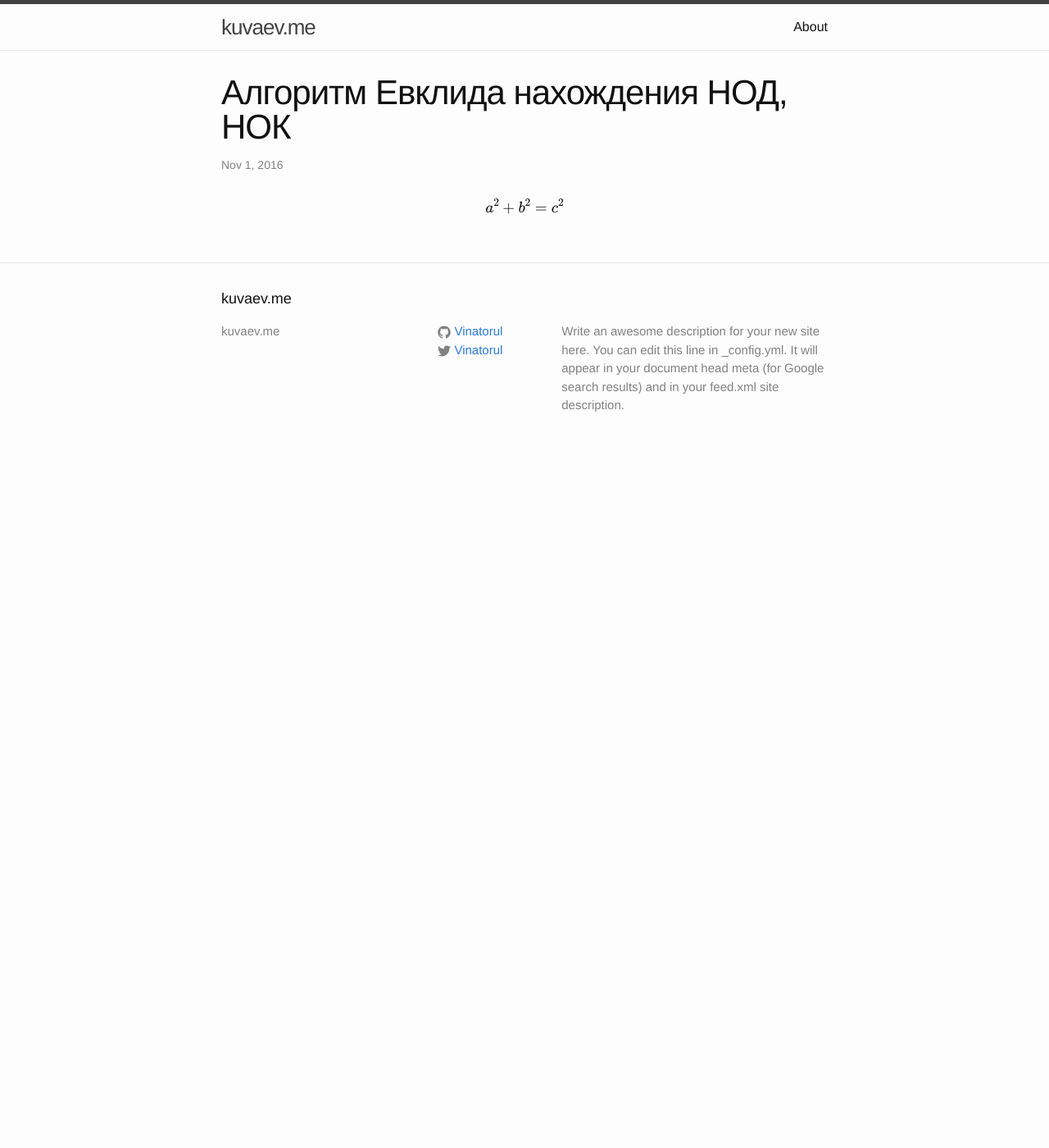
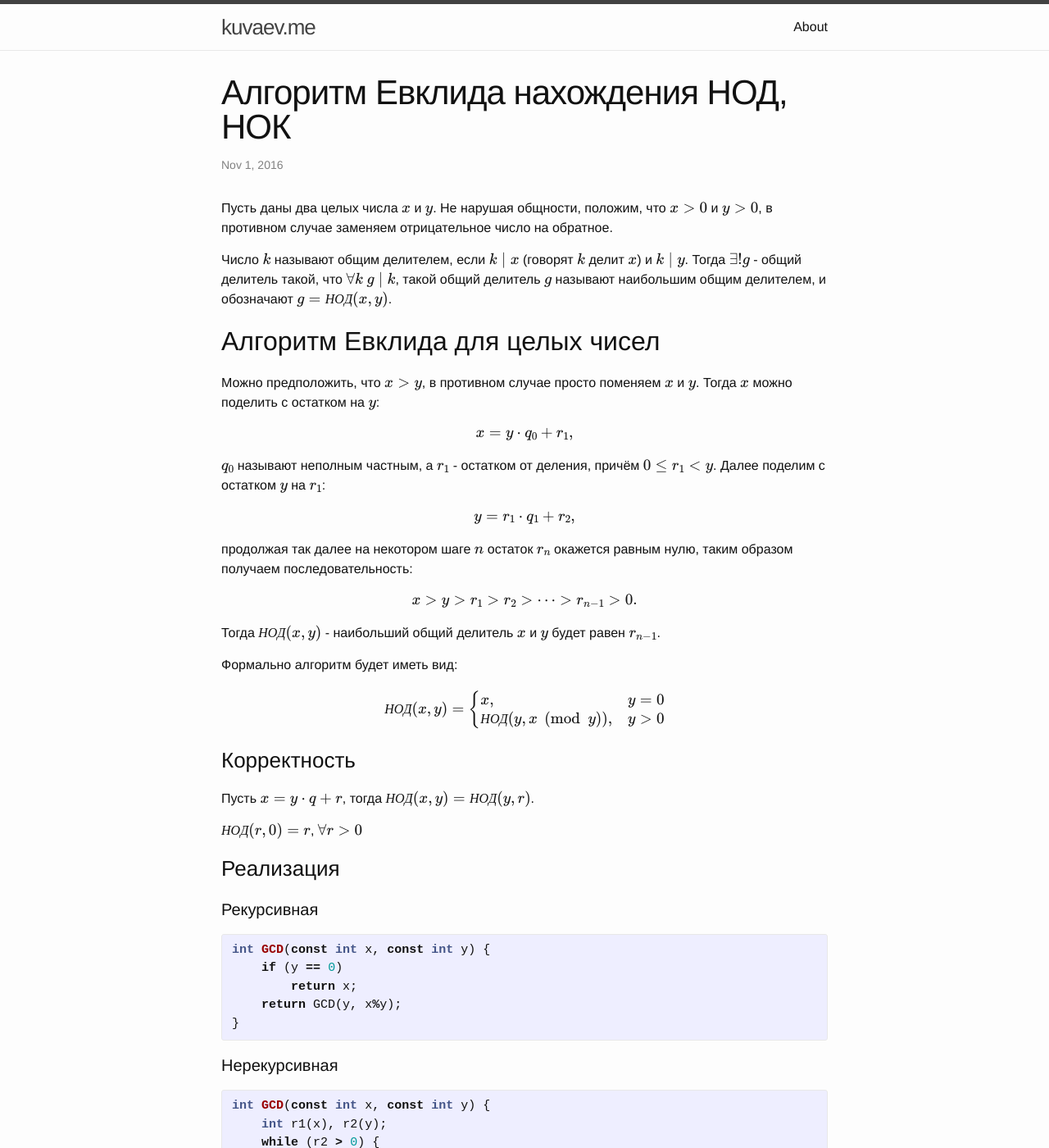
Before and after one commit to Vinatorul/vinatorul.github.io, a Jekyll site: the page built from _posts/2016-11-01-gcd-lcm.md, in a window 1280 px wide and 1400 px high. Shown: the whole window at 82% size. Built offline with Jekyll 4.4.1, drawn with Linux system fonts in a browser that asks for light colours; formulas are drawn with MathJax 3; some of the changed text lies outside the part shown.

Commit message:
GCD and LCM

```diff
--- a/_posts/2016-11-01-gcd-lcm.md
+++ b/_posts/2016-11-01-gcd-lcm.md
@@ -4,4 +4,94 @@ title:  "Алгоритм Евклида нахождения НОД, НОК"
 date:   2016-11-01
 categories: tutorials
 ---
-$$a^2 + b^2 = c^2$$
+
+Пусть даны два целых числа $$x$$ и $$y$$.
+Не нарушая общности, положим, что $$x > 0$$ и $$y > 0$$, в противном случае заменяем отрицательное число на обратное.
+
+Число $$k$$ называют общим делителем, если $$k \mid x$$ (говорят $$k$$ делит $$x$$) и $$k \mid y$$.
+Тогда $$\exists ! g$$ - общий делитель такой, что $$\forall k$$ $$g \mid k$$, такой общий делитель $$g$$ называют наибольшим общим делителем, и обозначают $$g = НОД(x, y)$$.
+
+## Алгоритм Евклида для целых чисел
+
+Можно предположить, что $$x > y$$, в противном случае просто поменяем $$x$$ и $$y$$.
+Тогда $$x$$ можно поделить с остатком на $$y$$:
+
+$$
+x = y\cdot q_0 + r_1,
+$$
+
+$$q_0$$ называют неполным частным, а $$r_1$$ - остатком от деления, причём $$0 \leq r_1 < y$$.
+Далее поделим с остатком $$y$$ на $$r_1$$:
+
+$$
+y = r_1\cdot q_1 + r_2,
+$$
+
+продолжая так далее на некотором шаге $$n$$ остаток $$r_n$$ окажется равным нулю, таким образом получаем последовательность:
+
+$$
+x > y > r_1 > r_2 > \dots > r_{n-1} > 0.
+$$
+
+Тогда $$НОД(x, y)$$ - наибольший общий делитель $$x$$ и $$y$$ будет равен $$r_{n-1}$$.
+
+Формально алгоритм будет иметь вид:
+
+$$
+\begin{equation*}
+НОД(x, y) =
+ \begin{cases}
+   x, &y = 0\\
+   НОД(y, x\pmod{y}), &y > 0
+ \end{cases}
+\end{equation*}
+$$
+
+### Корректность
+
+Пусть $$x = y\cdot q + r$$, тогда $$НОД(x, y) = НОД(y, r)$$.
+
+$$НОД(r, 0) = r$$, $$\forall r > 0$$
+
+### Реализация
+
+#### Рекурсивная
+{% highlight cpp %}
+int GCD(const int x, const int y) {
+    if (y == 0)
+        return x;
+    return GCD(y, x%y);
+}
+{% endhighlight %}
+
+#### Нерекурсивная
+{% highlight cpp %}
+int GCD(const int x, const int y) {
+    int r1(x), r2(y);
+    while (r2 > 0) {
+        r1 %= r2;
+        swap(r1, r2);
+    }
+    return r1;
+}
+{% endhighlight %}
+
+## НОК
+
+Число $$m$$ называют общим кратным, если $$x\mid m$$ и $$y\mid m$$.
+
+Тогда $$\exists ! n$$ - общее кратное такое, что $$\forall m$$ $$m \mid n$$, такое общее кратное $$n$$ называют наименьшим общим кратным, и обозначают $$n = НОК(x, y)$$.
+
+Вычисление наименьшего общего кратного сводится к вычислению наибольшего общего делителя:
+
+$$
+НОК(x, y) = \frac{x\cdot y}{НОД(x, y)}
+$$
+
+### Реализация
+
+{% highlight cpp %}
+int LCM(const int x, const int y) {
+    return x\GCD(x, y)*y;
+}
+{% endhighlight %}
```
